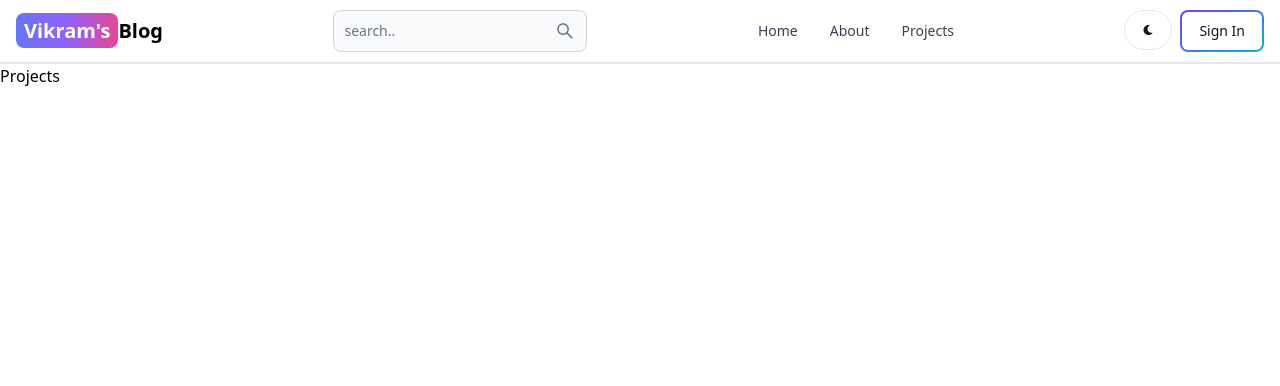
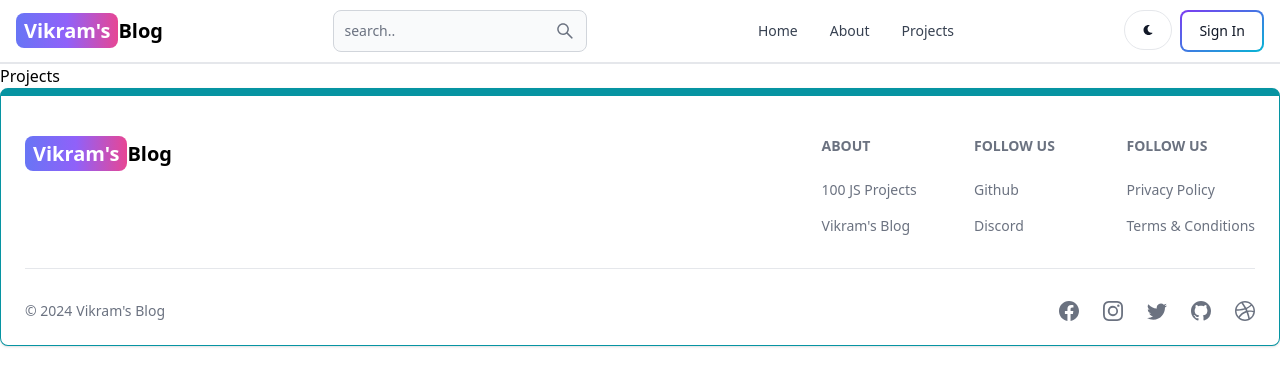
Before and after one commit to vikram10-6/MERN-Blog, a React (Vite) app in the folder client/: page /Projects in a window 1280 px wide. Shown: the top 386 px of the page. Built offline with nearby package versions, Linux system fonts and the light colour scheme.

Commit message:
Created footer component

```diff
--- a/client/src/App.jsx
+++ b/client/src/App.jsx
@@ -7,6 +7,7 @@ import About from './pages/About.jsx'
 import Dashboard from './pages/Dashboard.jsx'
 import Header from './Components/Header.jsx'
 import SignUp from './pages/SignUp.jsx'
+import Footer from './Components/Footer.jsx'
 
 export default function App() {
   return (
@@ -21,6 +22,7 @@ export default function App() {
           <Route path='/sign-up' element={<SignUp/>} />
           <Route path='/Projects' element={<Projects/>} />
       </Routes>
+      <Footer/>
     </BrowserRouter>
   )
 }
--- /dev/null
+++ b/client/src/Components/Footer.jsx
@@ -0,0 +1,84 @@
+import React from "react";
+import { Link } from "react-router-dom";
+import { Footer } from "flowbite-react";
+import {BsFacebook,BsInstagram,BsTwitter,BsGithub,BsDribbble} from 'react-icons/bs'
+
+export default function FooterCom() {
+  return (
+    <Footer container className="border border-t-8 border-teal-500">
+      <div className="w-full max-w-7xl mx-auto">
+        <div className="grid w-full justify-between sm:flex md:gris-cols-1">
+          <div className="mt-5">
+            <Link
+              to="/"
+              className="self-center whitespace-nowrap text-lg sm:text-xl font-semibold dark:text-white"
+            >
+              <span className="px-2 py-1 rounded-lg bg-gradient-to-r from-indigo-500 via-purple-500 to-pink-500 text-white">
+                Vikram's
+              </span>
+              Blog
+            </Link>
+          </div>
+          <div className="grid grid-cols-2 gap-8  mt-4 sm:grid-cols-3 sm:gap-6">
+            <div>
+              <Footer.Title title="About" />
+              <Footer.LinkGroup col>
+                <Footer.Link
+                  href="https://www.100jsprojects.com"
+                  target="_blank"
+                  rel="noopener no referrer"
+                >
+                  100 JS Projects
+                </Footer.Link>
+                <Footer.Link
+                  href="/about"
+                  target="_blank"
+                  rel="noopener no referrer"
+                >
+                  Vikram's Blog
+                </Footer.Link>
+              </Footer.LinkGroup>
+            </div>
+            <div>
+              <Footer.Title title="Follow Us" />
+              <Footer.LinkGroup col>
+                <Footer.Link
+                  href="https://github.com/vikram10-6"
+                  target="_blank"
+                  rel="noopener no referrer"
+                >
+                  Github
+                </Footer.Link>
+                <Footer.Link
+                  href="#"
+                  target="_blank"
+                  rel="noopener no referrer"
+                >
+                  Discord
+                </Footer.Link>
+              </Footer.LinkGroup>
+            </div>
+            <div>
+              <Footer.Title title="Follow Us" />
+              <Footer.LinkGroup col>
+                <Footer.Link href="#">Privacy Policy</Footer.Link>
+                <Footer.Link href="#">Terms & Conditions</Footer.Link>
+              </Footer.LinkGroup>
+            </div>
+          </div>
+        </div>
+        <Footer.Divider/>
+        <div className="w-full sm:flex sm:items-center sm:justify-between">
+          <Footer.Copyright href="#" by="Vikram's Blog" year={new Date().getFullYear()}/>
+          <div className="flex gap-6 sm:mt-0 mt-4 sm:justify-center">
+            <Footer.Icon href="#" icon={BsFacebook}/>
+            <Footer.Icon href="#" icon={BsInstagram}/>
+            <Footer.Icon href="#" icon={BsTwitter}/>
+            <Footer.Icon href="#" icon={BsGithub}/>
+            <Footer.Icon href="#" icon={BsDribbble}/>
+          </div>
+        </div>
+      </div>
+    </Footer>
+  );
+}
```
